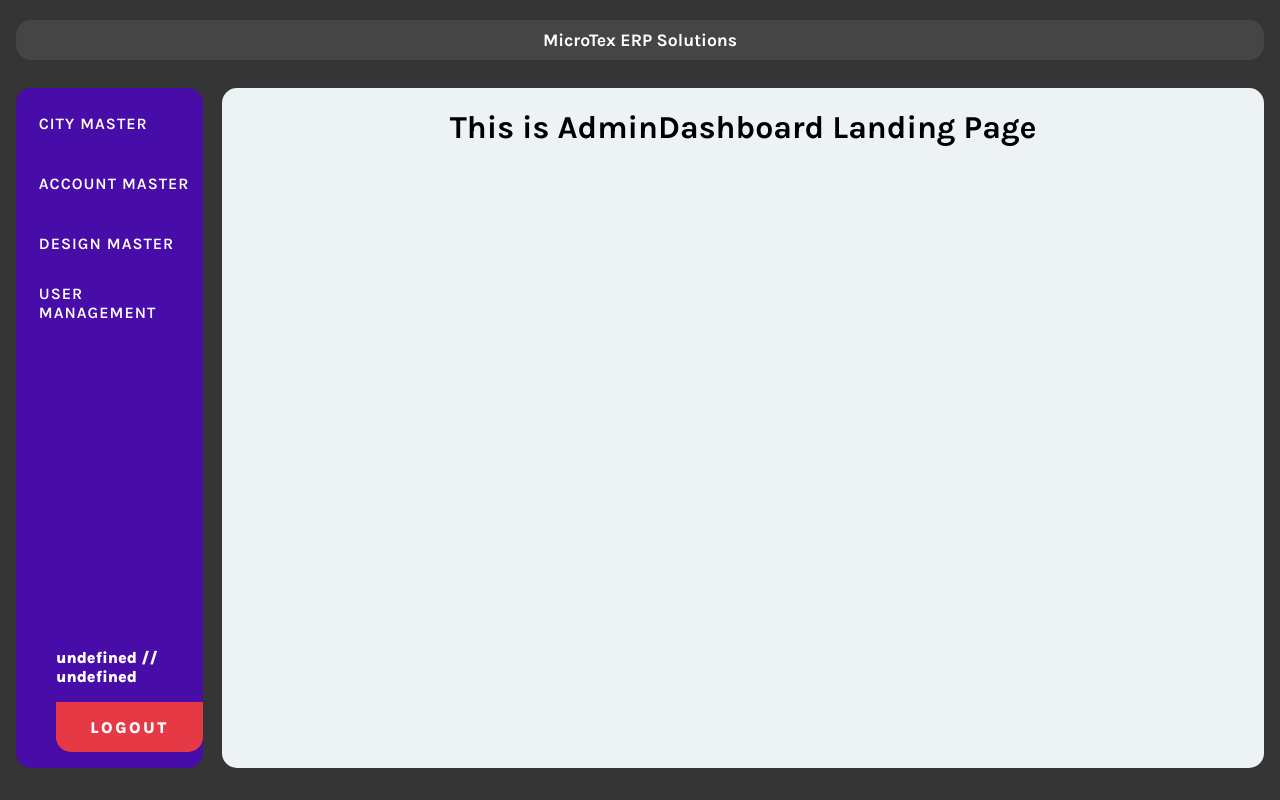
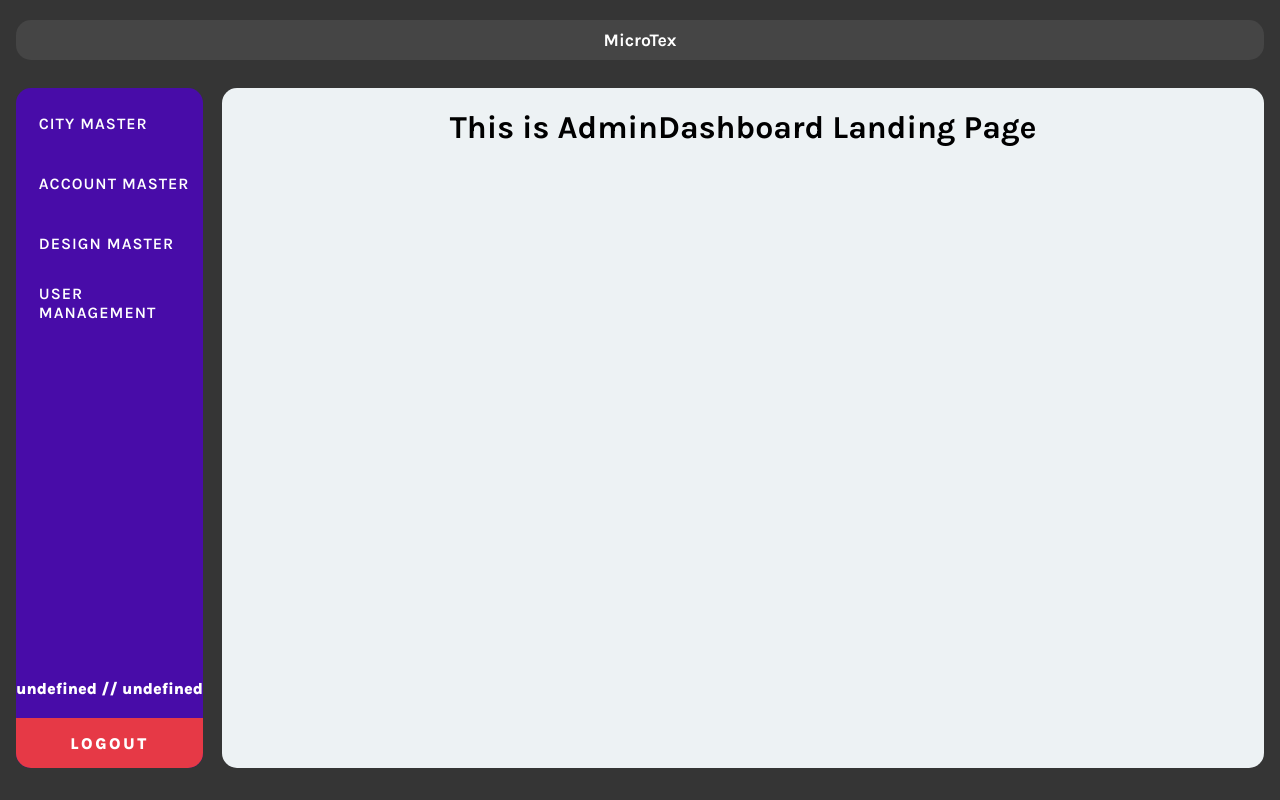
Before and after one commit to DJGARG7/microtexFrontEnd, a React (Create React App) app: page /dashboard in a window 1280 px wide. Built offline with nearby package versions, Linux system fonts and the light colour scheme; sample sign-in values are in the browser's storage.

Commit message:
fix more sidebar bugs.

```diff
--- a/src/App.js
+++ b/src/App.js
@@ -83,7 +83,7 @@
     return (
         <>
             <div className="logo">
-                <h1>MicroTex ERP Solutions</h1>
+                <h1>MicroTex</h1>
             </div>
             <Route path="/login">
                 <Login onLogin={loginHandler} />
--- a/src/components/Reuse_components/SideBar.js
+++ b/src/components/Reuse_components/SideBar.js
@@ -17,7 +17,7 @@
                     );
                 })}
             </div>
-            <ul className="sidebar--user">
+            <div className="sidebar--user">
                 <li className="sidebar--user-detail sidebar--user-name">
                     {userDetails.userName}
                 </li>
@@ -30,7 +30,7 @@
                 <button className="sidebar--logout-btn" onClick={logoutHandler}>
                     Logout
                 </button>
-            </ul>
+            </div>
         </div>
     );
 }
--- a/src/pages/AccountMaster.js
+++ b/src/pages/AccountMaster.js
@@ -3,9 +3,10 @@
 import styles from "../styles/AccountMaster.module.css";
 import Axios from "axios";
 
-Axios.defaults.headers.common["userID"] = JSON.parse(
-    localStorage.getItem("userDetails")
-).userID;
+if (localStorage.getItem("userDetails") != null)
+    Axios.defaults.headers.common["userID"] = JSON.parse(
+        localStorage.getItem("userDetails")
+    ).userID;
 Axios.defaults.withCredentials = true;
 const instance = Axios.create({
     baseURL: "http://localhost:3003/accountMaster/",
@@ -144,9 +145,9 @@
             } catch (error) {
                 console.log(error);
             }
-            res1.then((res)=>{
+            res1.then((res) => {
                 console.log(res);
-            })
+            });
             const status = res1.request.status;
             if (status === 200) console.log("data added to db");
             else alert("error occured");
--- a/src/pages/CityMaster.js
+++ b/src/pages/CityMaster.js
@@ -7,9 +7,10 @@
 import toast from "react-hot-toast";
 
 // Include header and cookie with every request.
-Axios.defaults.headers.common["userID"] = JSON.parse(
-    localStorage.getItem("userDetails")
-).userID;
+if (localStorage.getItem("userDetails") != null)
+    Axios.defaults.headers.common["userID"] = JSON.parse(
+        localStorage.getItem("userDetails")
+    ).userID;
 Axios.defaults.withCredentials = true;
 
 let index, oldcity;
--- a/src/styles/AdminDashboard.css
+++ b/src/styles/AdminDashboard.css
@@ -109,7 +109,7 @@
     width: 100%;
     height: 50px;
 
-    margin-top: 10px;
+    margin-top: 5px;
 
     background-color: #e63946;
     border: 0;
```
